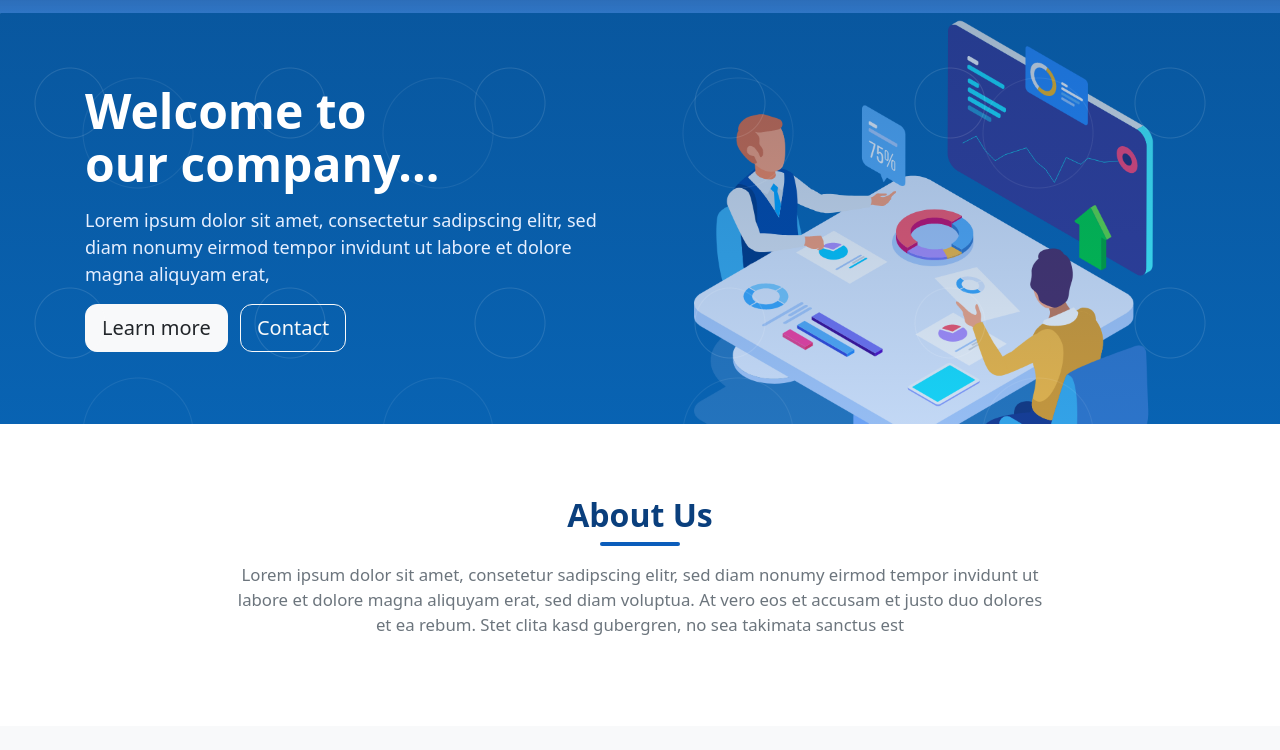
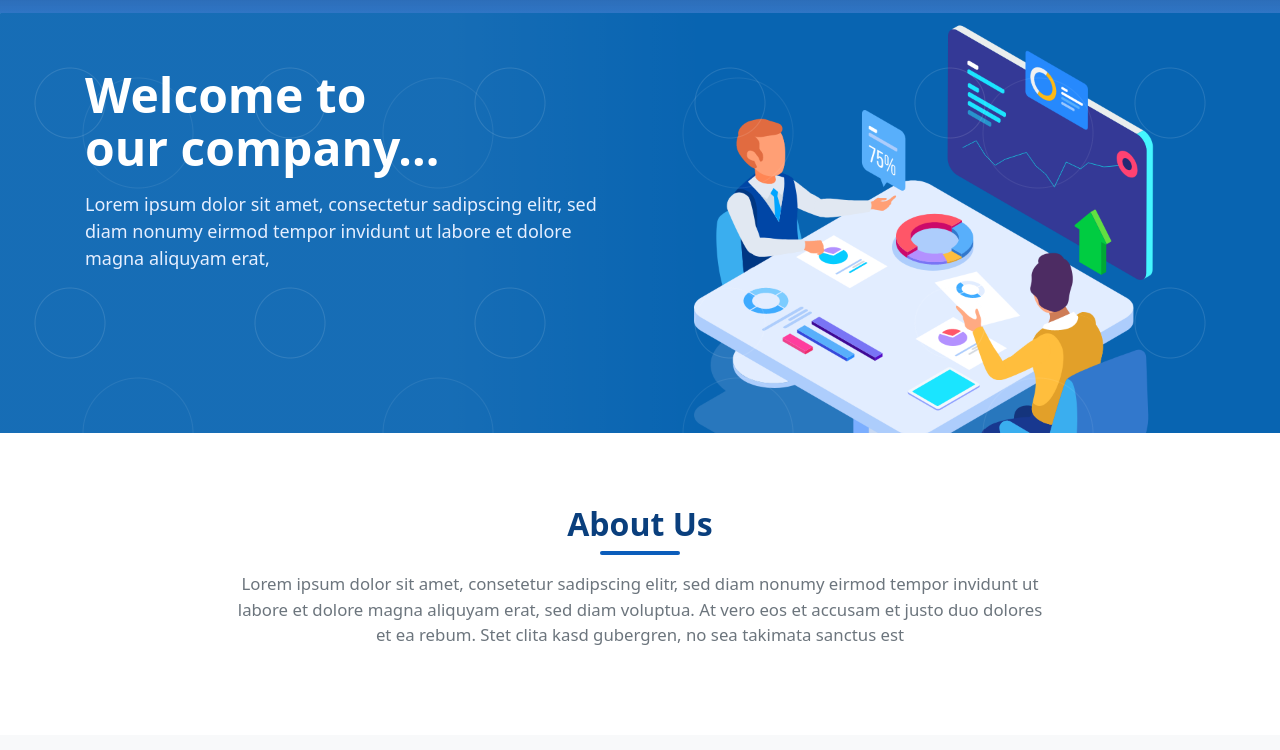
Before and after one commit to DewminiDeSilva/test_sehara, a website: page index.html in a window 1280 px wide. Shown: the part 50-800 px from the top of the page. Drawn offline with nearby package versions, Linux system fonts and the light colour scheme.

Commit message:
change css if hero banner picture

```diff
--- a/index.html
+++ b/index.html
@@ -70,10 +70,10 @@
             Lorem ipsum dolor sit amet, consectetur sadipscing elitr, sed diam nonumy eirmod tempor
             invidunt ut labore et dolore magna aliquyam erat,
           </p>
-          <div class="hero-ctas">
+          <!-- <div class="hero-ctas">
             <a href="#about" class="btn btn-light btn-lg mr-2" data-i18n="hero.cta.learn">Learn more</a>
             <a href="#contact" class="btn btn-outline-light btn-lg" data-i18n="hero.cta.contact">Contact</a>
-          </div>
+          </div> -->
         </div>
         <!-- Right -->
         <!-- <div class="col-md-6 text-center mt-4 mt-md-0">
--- a/scss/main.scss
+++ b/scss/main.scss
@@ -47,11 +47,29 @@ a { text-decoration: none; }
 .mobile-menu.show { display: block; }
 
 // ===== Hero =====
-.hero {
-  position: relative; overflow: hidden; color: #fff;
-  background: linear-gradient(180deg, #0a3f7d 0%, #0b5dbb 60%, #1c7ed6 100%);
-  padding: 72px 0;
+$heroFill: #0b6fae; /* ← use the exact blue from your PNG */
+
+.hero{
+  position: relative;
+  color: #fff;
+  padding: 56px 0 20px;
+  min-height: 420px;
+
+  background-image: url('../img/Hero Banner.png'); /* or rename to hero-banner.png */
+  background-repeat: no-repeat;
+  background-position: right center;
+  background-size: cover;           /* ← fills entire section = no seam */
 }
+
+/* subtle overlay to hide any remaining edge */
+.hero::before{
+  content:""; position:absolute; inset:0;
+  background: linear-gradient(90deg, rgba(255,255,255,.06) 35%, rgba(255,255,255,0) 55%);
+  pointer-events:none;
+}
+
+.hero > .container{ position:relative; z-index:1; }
+
 .hero-copy {
   h1 { font-size: 3rem; font-weight: 800; line-height: 1.1; margin-bottom: 1rem; }
   .lead { color: #e6efff; font-size: 1.125rem; }
```
Also changed, not shown: css/main.css, scss/main.css, 2 other files.
